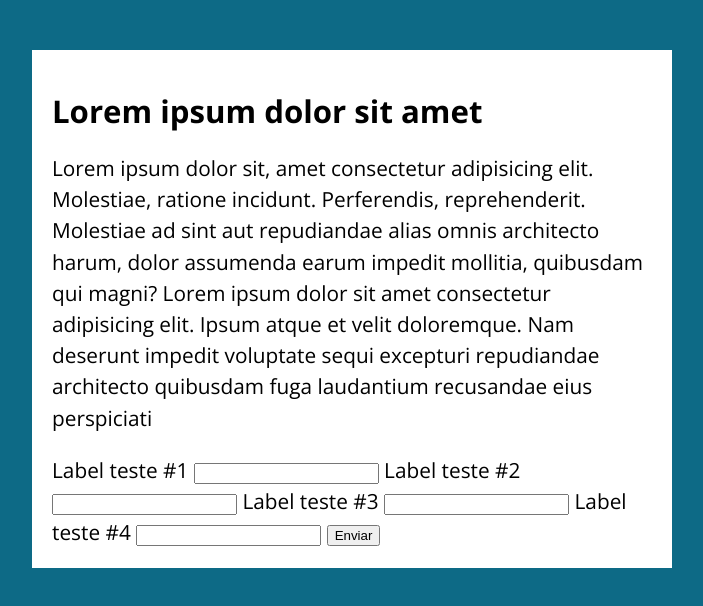
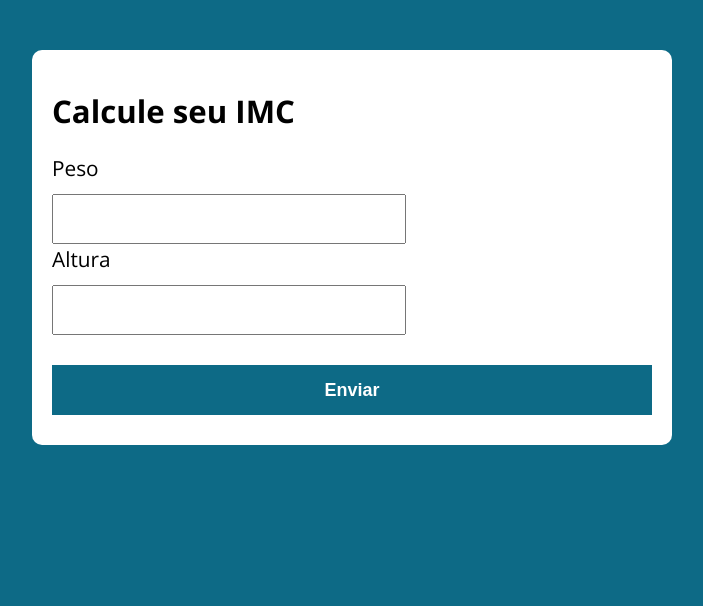
Before and after one commit to sbmatheuss/Js-udemy, a plain HTML site: page MD-2/modelo/assets/index.html in a window 1280 px wide. Shown: the whole page, without its empty margins (288-991 px from the left). Drawn offline with nearby package versions, Linux system fonts and the light colour scheme.

Commit message:
criando a lógica do javascript

```diff
--- a/MD-2/modelo/assets/css/style.css
+++ b/MD-2/modelo/assets/css/style.css
@@ -3,6 +3,8 @@
 
 :root {
   --primary-color:  rgb(13, 106, 134);
+    --primary-dark:  rgb(17, 86, 102);
+
 }
 
 * {
@@ -24,4 +26,42 @@ body {
   margin: 50px auto;
   background: #fff;
   padding: 20px;
+  border-radius: 10px;
 }
+
+from input, form label, form button {
+  display: block;
+  width: 100%;
+  margin-bottom: 10px;
+}
+
+form input {
+  font-size: 24px;
+  height: 50px;
+  padding: 0 20px;
+}
+
+form input:focus {
+  outline: 1px solid var(--primary-color);
+}
+
+form button {
+  border: none;
+  background: var(--primary-color);
+  color: #fff;
+  font-size: 18px;
+  font-weight: 700;
+  height: 50px;
+  cursor: pointer;
+  margin-top: 30px;
+}
+
+
+fomr button:hover {
+  background: var(--primary-dark);
+}
+
+.paragrafo-resultado {
+  background: rgb(109, 255, 182);
+  padding: 10px 20px;
+}
--- a/MD-2/modelo/assets/index.html
+++ b/MD-2/modelo/assets/index.html
@@ -3,32 +3,22 @@
 <head>
   <meta charset="UTF-8">
   <meta name="viewport" content="width=device-width, initial-scale=1.0">
-  <title>Modelo</title>
+  <title>Calcule seu IMC</title>
   <link rel="stylesheet" href="css/style.css">
 </head>
 <body>
 
       <section class="container">
-          <h1>Lorem ipsum dolor sit amet</h1>
-          <p>
-            Lorem ipsum dolor sit, amet consectetur adipisicing elit. Molestiae, ratione incidunt. Perferendis, reprehenderit. Molestiae ad sint aut repudiandae alias omnis architecto harum, dolor assumenda earum impedit mollitia, quibusdam qui magni? Lorem ipsum dolor sit amet consectetur adipisicing elit. Ipsum atque et velit doloremque. Nam deserunt impedit voluptate sequi excepturi repudiandae architecto quibusdam fuga laudantium recusandae eius perspiciati
-          </p>
+          <h1>Calcule seu IMC</h1>
+          <form action="/" id="formulario" method="post">
+            <label for="peso">Peso</label>
+            <input type="text" name="peso" id="peso">
+            <label for="altura">Altura</label>
+            <input type="text" name="altura" id="altura">
+            <button type="submit">Enviar</button>
+          </form>
 
-          <form action="">
-            <label for="input-teste-1">Label teste #1</label>
-            <input type="text" id="input-teste-1">
-
-            <label for="input-teste-2">Label teste #2</label>
-            <input type="password" id="input-teste-2">
-
-            <label for="input-teste-3">Label teste #3</label>
-            <input type="email"  id="input-teste-3">
-
-            <label for="input-teste-4">Label teste #4</label>
-            <input type="number"  id="input-teste-4">
-
-            <button>Enviar</button>
-          </form>
+          <div id="resultado"></div>
       </section>
 
       <script src="js/main.js"></script>
--- a/MD-2/modelo/assets/js/main.js
+++ b/MD-2/modelo/assets/js/main.js
@@ -0,0 +1,41 @@
+// Capturar evento de submit do formulário
+const form = document.querySelector('#formulario')
+
+form.addEventListener('submit', function (e) {
+  e.preventDefault()
+  const inputPeso = e.target.querySelector('#peso')
+  const inputAltura = e.target.querySelector('#altura')
+
+  const peso = Number(inputPeso.value)
+  const altura = Number(inputAltura.value)
+
+  if(!peso) {
+    setResultado('Peso inválido', false)
+    return
+  }
+
+  if(!altura) {
+    setResultado('Altura inválida', false)
+    return
+  }
+
+
+  console.log('Cheguei aqui')
+})
+
+
+function criaP () {
+  const p = document.createElement('p')
+  return p
+}
+
+
+function setResultado (msg, isValid) {
+  const resultado = document.querySelector('#resultado')
+  resultado.innerHTML = ''
+
+
+  const p = criaP()
+  p.innerHTML = msg
+  resultado.appendChild(p)
+}
```
